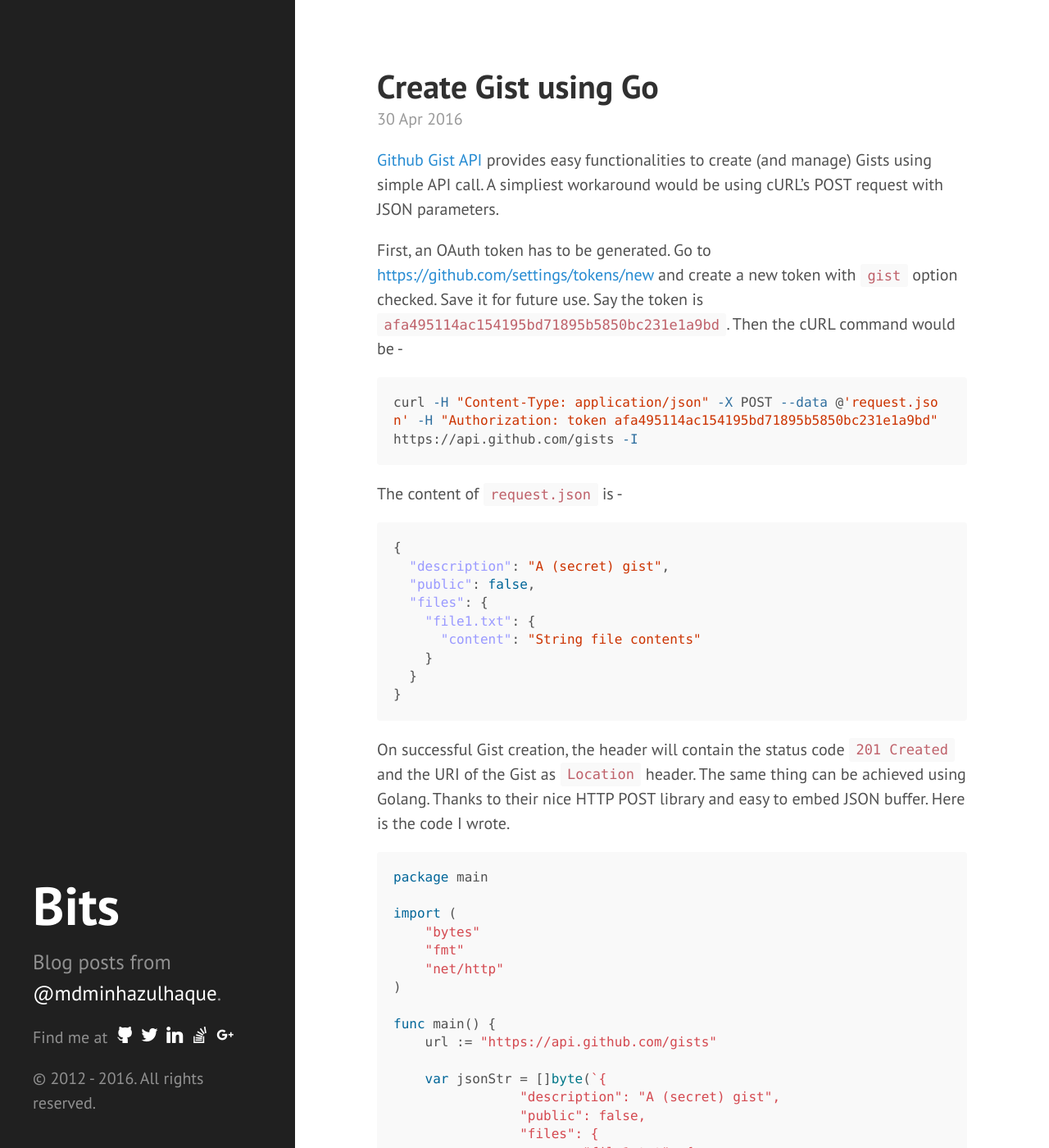
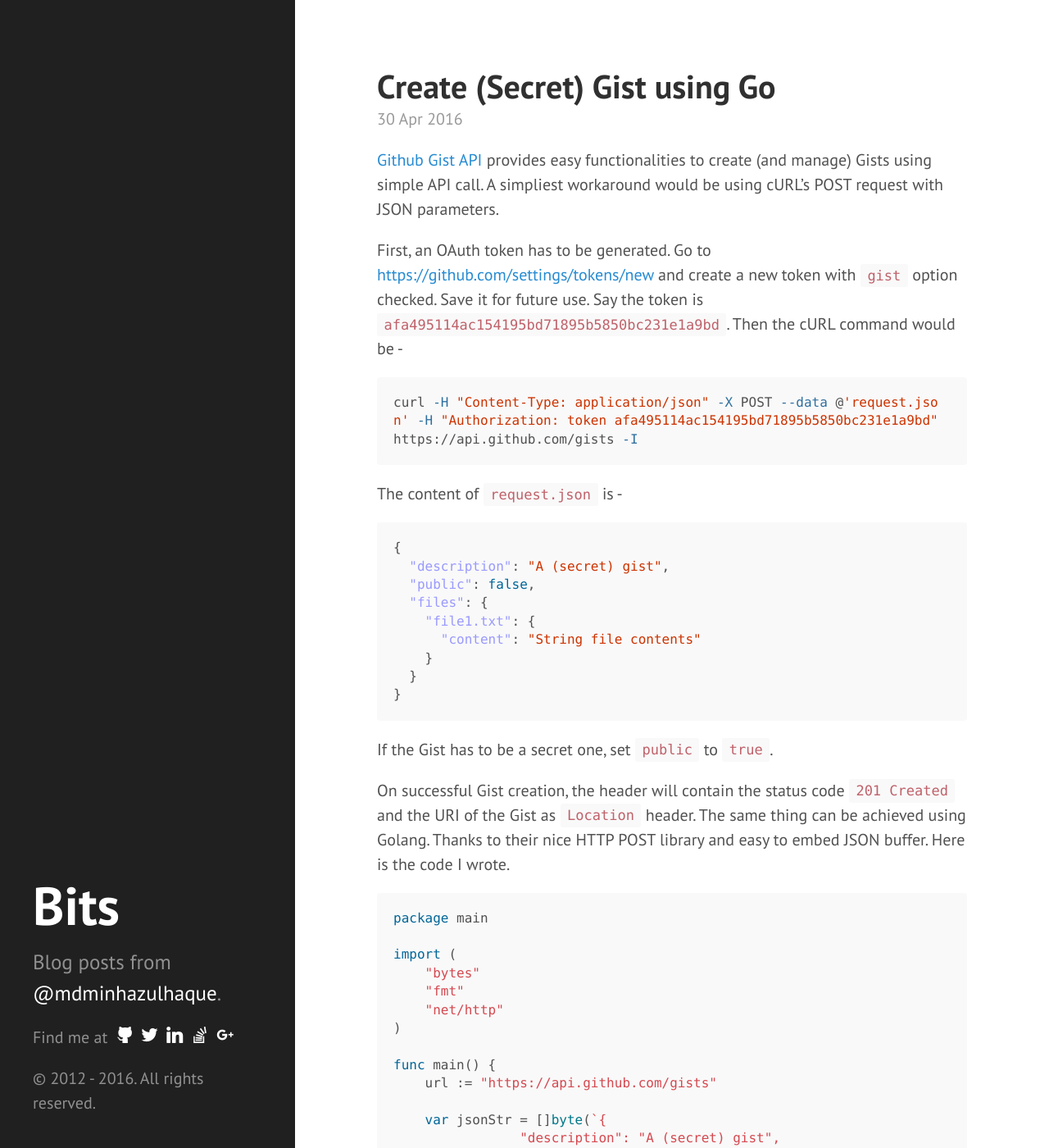
Before and after one commit to mdminhazulhaque/bits, a Jekyll site: the page built from _posts/2016/2016-04-30-create-gist-using-go.md, in a window 1280 px wide and 1400 px high. Shown: the whole window at 82% size. Built offline with Jekyll 4.4.1, drawn with Linux system fonts in a browser that asks for light colours; comment, search, counter and statistics services are not loaded.

Commit message:
Update 2016-04-30-create-gist-using-go.md

````diff
--- a/_posts/2016/2016-04-30-create-gist-using-go.md
+++ b/_posts/2016/2016-04-30-create-gist-using-go.md
@@ -1,6 +1,6 @@
 ---
 layout: post
-title: Create Gist using Go
+title: Create (Secret) Gist using Go
 date: 2016-04-30
 categories: golang
 ---
@@ -26,6 +26,8 @@ The content of `request.json` is -
   }
 }
 ```
+
+If the Gist has to be a secret one, set `public` to `true`.
 
 On successful Gist creation, the header will contain the status code `201 Created` and the URI of the Gist as `Location` header. The same thing can be achieved using Golang. Thanks to their nice HTTP POST library and easy to embed JSON buffer. Here is the code I wrote.
 
````
